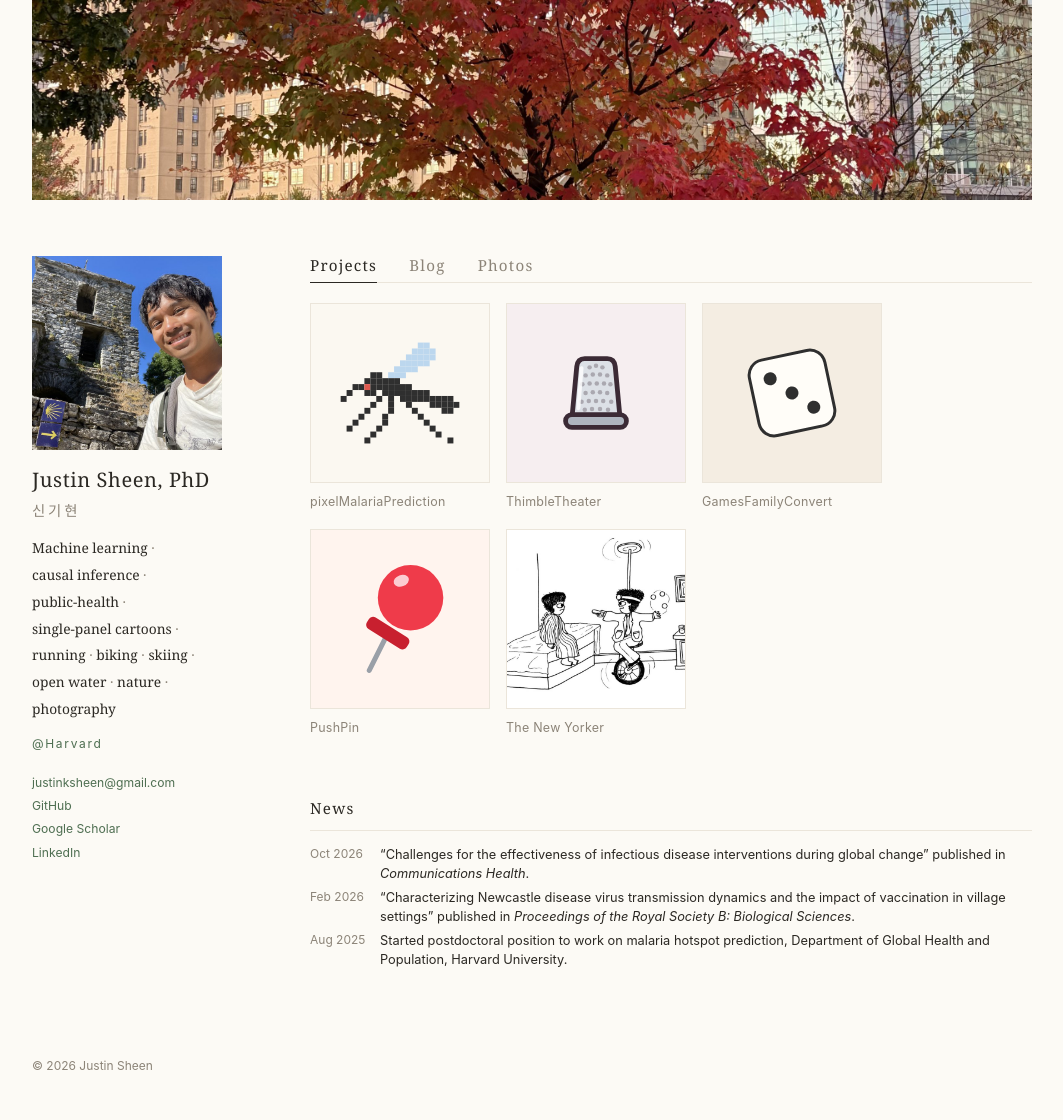
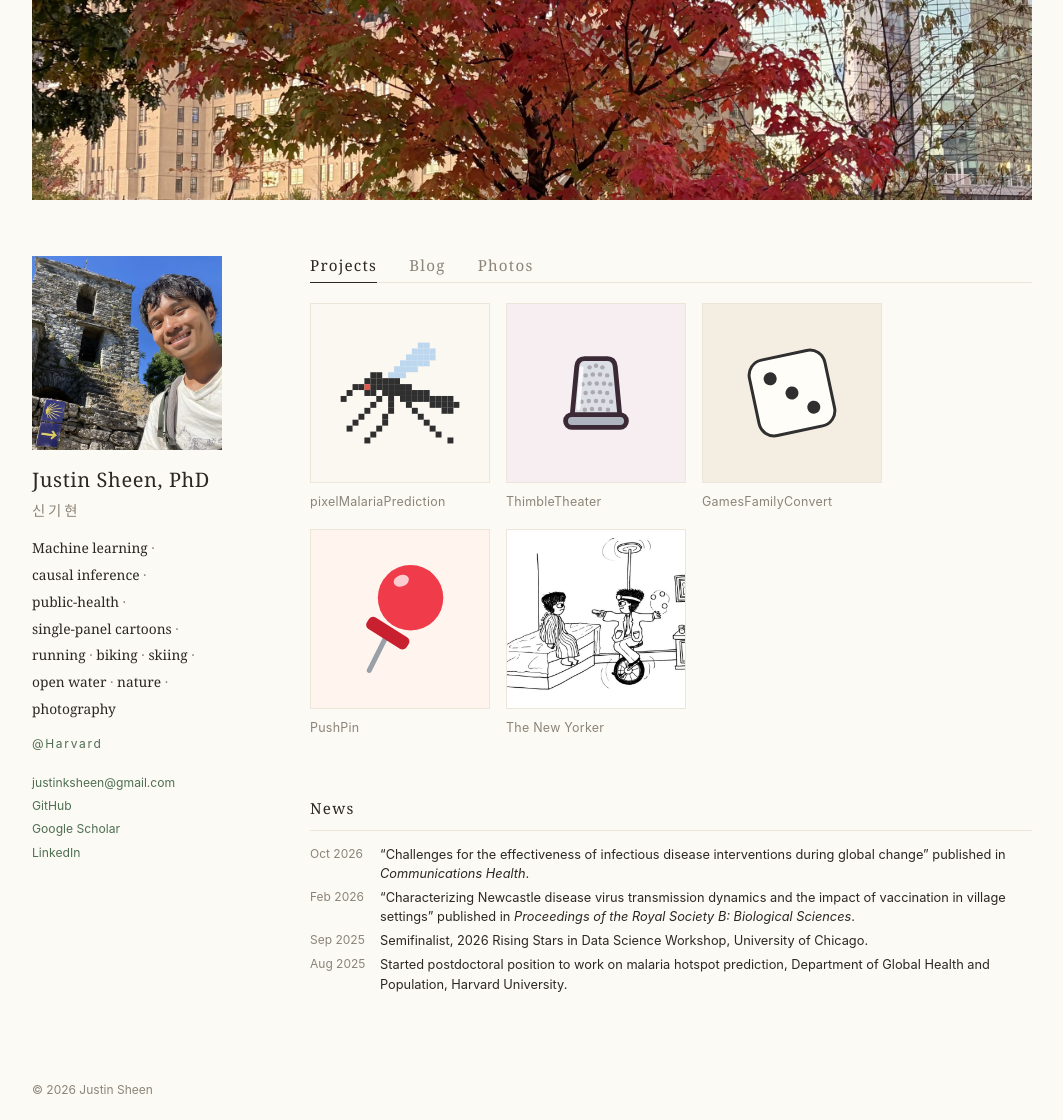
Before and after one commit to jsheen/jsheen.github.io, a Jekyll site: the page built from index.html, in a window 1280 px wide and 1120 px high. Shown: the whole window, without its empty margins (108-1171 px from the left). Built offline with Jekyll 4.4.1, drawn with Linux system fonts in a browser that asks for light colours.

Commit message:
News: add Rising Stars in Data Science semifinalist
Co-Authored-By: Claude Opus 5.5 <noreply@anthropic.com>

```diff
--- a/_data/news.yml
+++ b/_data/news.yml
@@ -5,5 +5,7 @@
   text: "\"Challenges for the effectiveness of infectious disease interventions during global change\" published in *Communications Health*."
 - date: 2026-02-01
   text: "\"Characterizing Newcastle disease virus transmission dynamics and the impact of vaccination in village settings\" published in *Proceedings of the Royal Society B: Biological Sciences*."
+- date: 2025-09-01
+  text: "Semifinalist, 2026 Rising Stars in Data Science Workshop, University of Chicago."
 - date: 2025-08-01
   text: "Started postdoctoral position to work on malaria hotspot prediction, Department of Global Health and Population, Harvard University."
```
